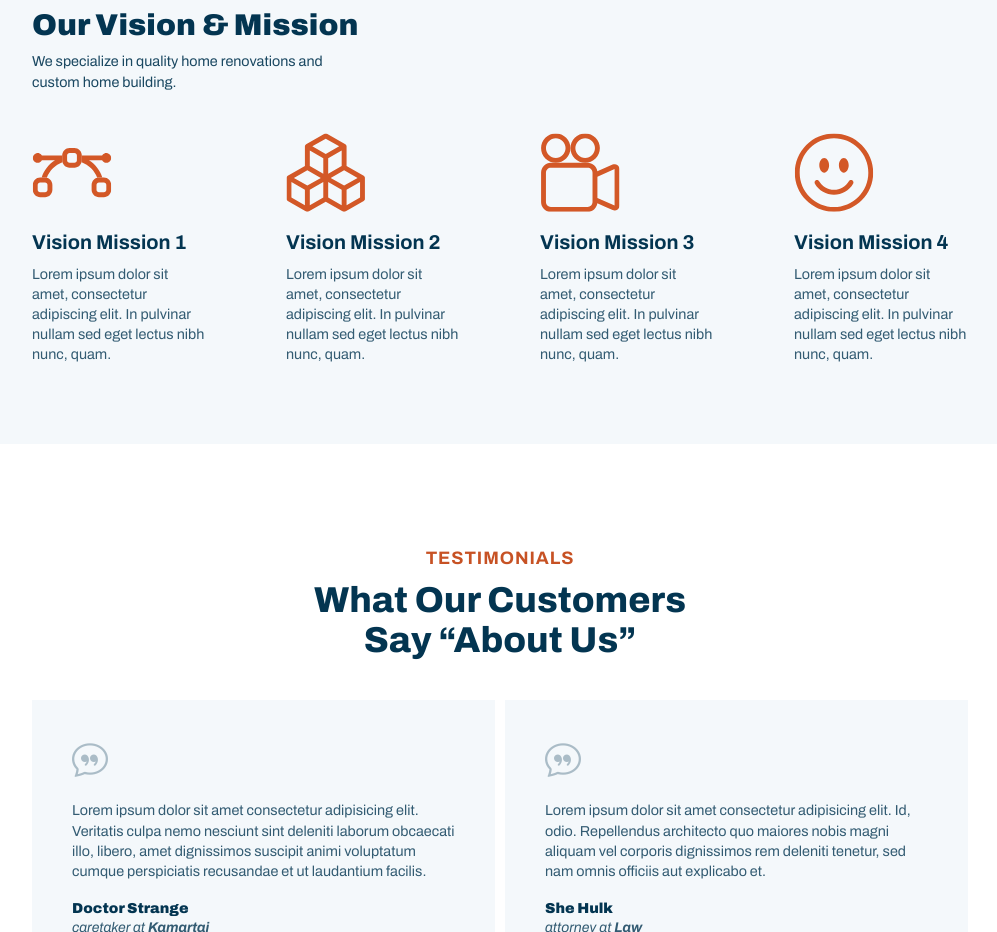
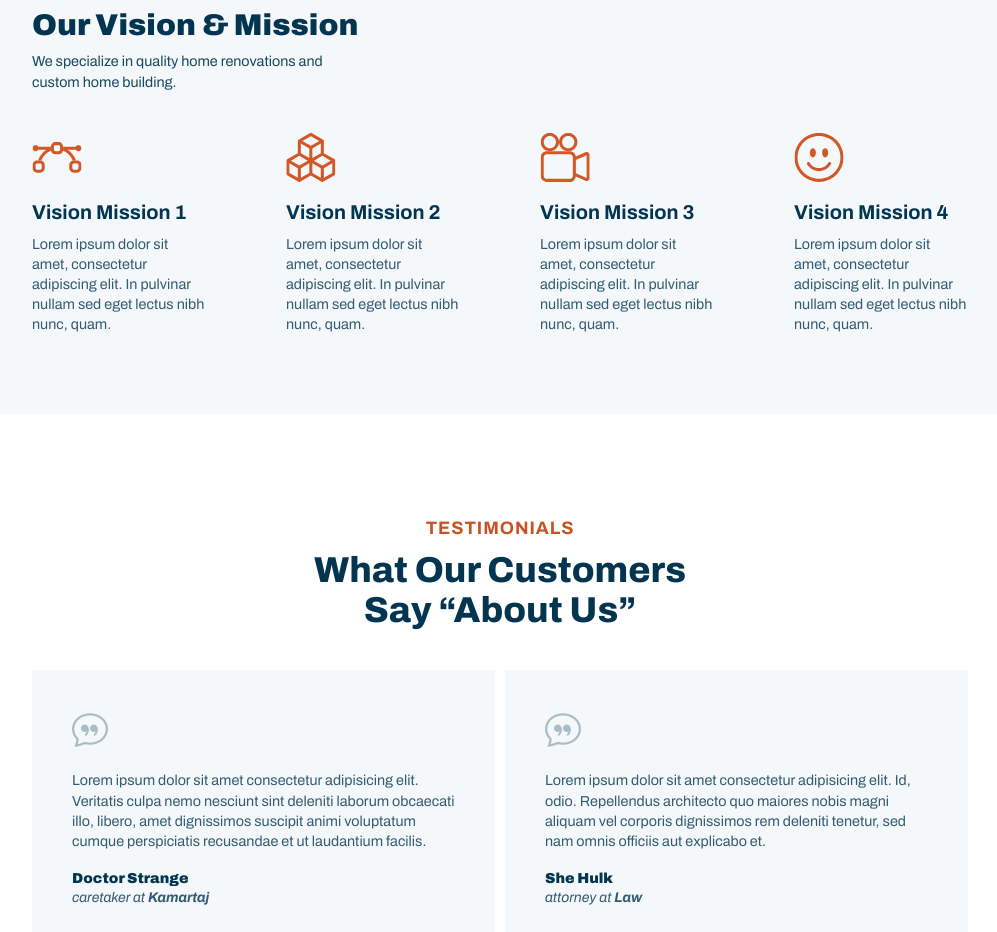
Before and after one commit to website-vikreta/budget-renovations, a plain HTML site: page about.html in a window 1280 px wide. Shown: the part 2080-3012 px from the top of the page, without its empty margins (140-1137 px from the left). Drawn offline with nearby package versions, Linux system fonts and the light colour scheme.

Commit message:
img optimization

```diff
--- a/about.html
+++ b/about.html
@@ -285,9 +285,9 @@
                      <img
                         src="./assets/img/vision-mission/Bezier.svg"
                         alt="Vision Mission 1"
-                        class="max-w-[80px] aspect-square"
-                        width="80"
-                        height="80"
+                        class="max-w-[50px] aspect-square"
+                        width="50"
+                        height="50"
                         loading="lazy"
                      />
                      <h3 class="mt-4 mb-2 font-bold text-xl">
@@ -302,9 +302,9 @@
                      <img
                         src="./assets/img/vision-mission/Boxes.svg"
                         alt="Vision Mission 1"
-                        class="max-w-[80px] aspect-square"
-                        width="80"
-                        height="80"
+                        class="max-w-[50px] aspect-square"
+                        width="50"
+                        height="50"
                         loading="lazy"
                      />
                      <h3 class="mt-4 mb-2 font-bold text-xl">
@@ -319,9 +319,9 @@
                      <img
                         src="./assets/img/vision-mission/CameraReels.svg"
                         alt="Vision Mission 1"
-                        class="max-w-[80px] aspect-square"
-                        width="80"
-                        height="80"
+                        class="max-w-[50px] aspect-square"
+                        width="50"
+                        height="50"
                         loading="lazy"
                      />
                      <h3 class="mt-4 mb-2 font-bold text-xl">
@@ -336,9 +336,9 @@
                      <img
                         src="./assets/img/vision-mission/EmojiSmile.svg"
                         alt="Vision Mission 1"
-                        class="max-w-[80px] aspect-square"
-                        width="80"
-                        height="80"
+                        class="max-w-[50px] aspect-square"
+                        width="50"
+                        height="50"
                         loading="lazy"
                      />
                      <h3 class="mt-4 mb-2 font-bold text-xl">
```
Also changed, not shown: index.html (+9 -9 lines).
